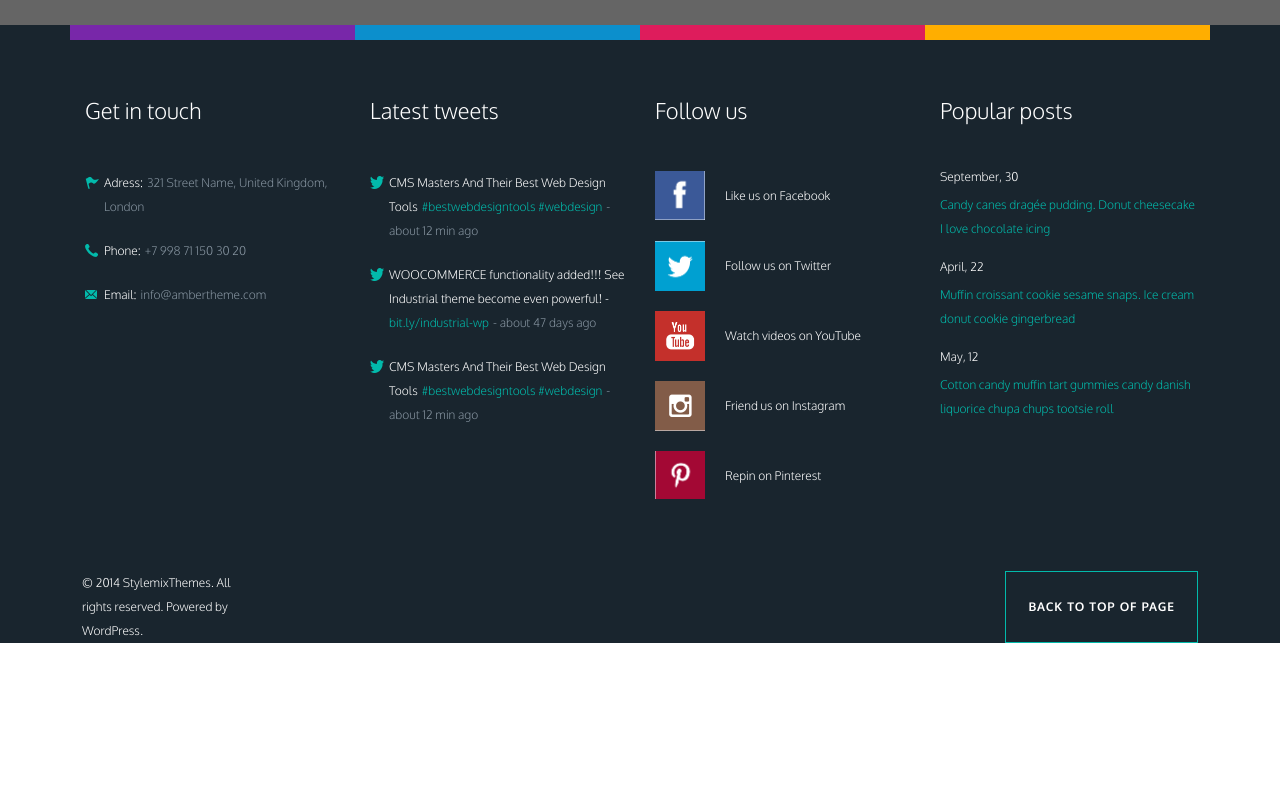
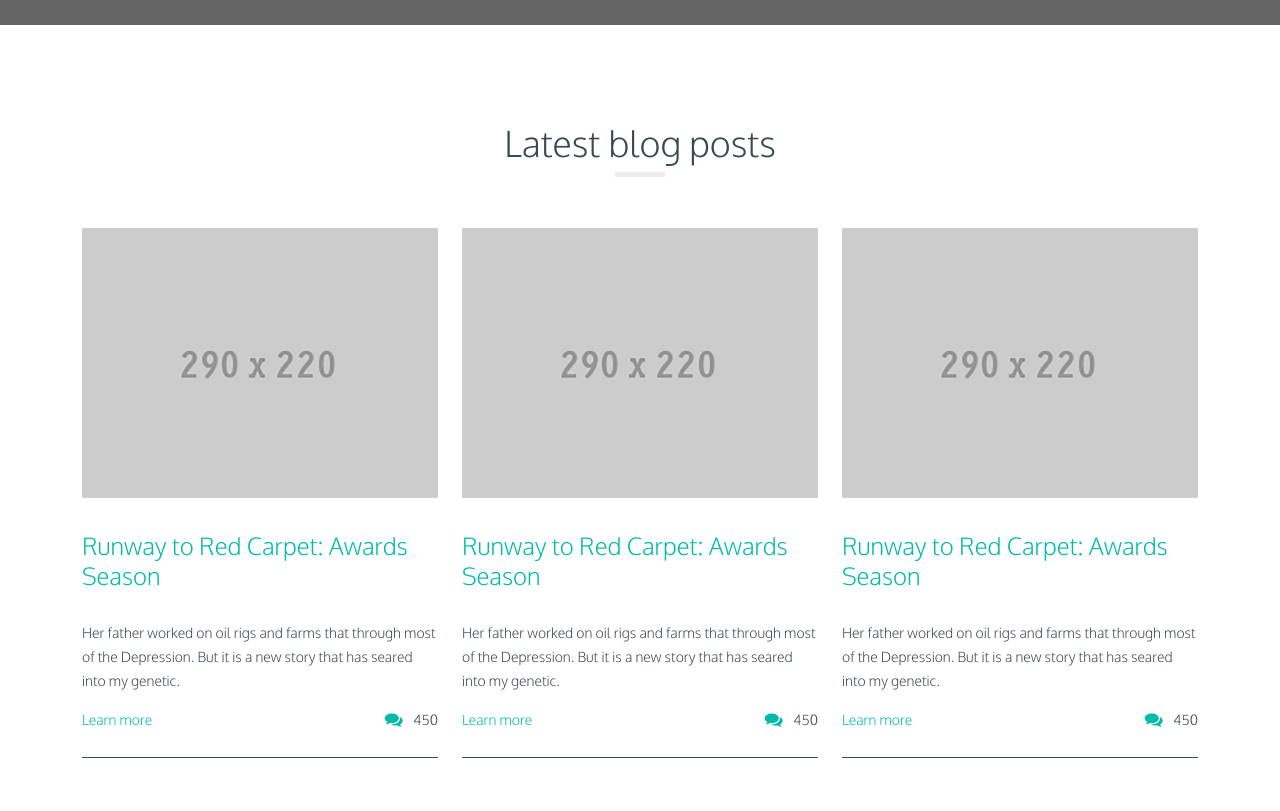
Before and after one commit to oTyshchenko/HW9, a plain HTML site: page index.html in a window 1280 px wide. Shown: the part 3140-3951 px from the top of the page. Before the commit the page ends 3783 px from the top, so only its background shows below. Drawn offline with nearby package versions, Linux system fonts and the light colour scheme; grey boxes are pictures that could not be loaded.

Commit message:
add blog section

```diff
--- a/index.html
+++ b/index.html
@@ -274,6 +274,54 @@
             <p class="quotes-section-description">— Moby-Dick, Herman Melville.</p>
         </div>
     </section>
+    <section class="blog-section section">
+        <div class="container">
+            <h3 class="section-title">Latest blog posts</h3>
+            <ul class="row">
+                <li class="col-12 col-md-6 col-lg-4">
+                    <figure class="blogCard">
+                        <div class="blogCard-img-box">
+                            <img class="blogCard-img" src="img/blog.png" alt="blog" />
+                        </div>
+                        <h4 class="second-section-title second-section-title-blue blogCard-title">Runway to Red Carpet: Awards Season</h4>
+                        <p class="second-section-description blogCard-description">Her father worked on oil rigs and farms that through most of the Depression. But it is a new story that has seared into my genetic.</p>
+                        <div class="blogCard-coment-box">
+                            <a class="blogCard-coment-box-link">Learn more</a>
+                            <p class="blogCard-coment-box-coment-counter">450</p>
+                        </div>
+                    </figure>
+                </li>
+                <li class="col-12 col-md-6 col-lg-4">
+                    <figure class="blogCard">
+                        <div class="blogCard-img-box">
+                            <img class="blogCard-img" src="img/blog.png" alt="blog" />
+                        </div>
+                        <h4 class="second-section-title second-section-title-blue blogCard-title">Runway to Red Carpet: Awards Season</h4>
+                        <p class="second-section-description blogCard-description">Her father worked on oil rigs and farms that through most of the Depression. But it is a new story that has seared into my genetic.</p>
+                        <div class="blogCard-coment-box">
+                            <a class="blogCard-coment-box-link">Learn more</a>
+                            <p class="blogCard-coment-box-coment-counter">450</p>
+                        </div>
+                    </figure>
+                </li>
+                <li class="col-12 col-md-6 col-lg-4">
+                    <figure class="blogCard">
+                        <div class="blogCard-img-box">
+                            <img class="blogCard-img" src="img/blog.png" alt="blog" />
+                        </div>
+                        <h4 class="second-section-title second-section-title-blue blogCard-title">Runway to Red Carpet: Awards Season</h4>
+                        <p class="second-section-description blogCard-description">Her father worked on oil rigs and farms that through most of the Depression. But it is a new story that has seared into my genetic.</p>
+                        <div class="blogCard-coment-box">
+                            <a class="blogCard-coment-box-link">Learn more</a>
+                            <p class="blogCard-coment-box-coment-counter">450</p>
+                        </div>
+                    </figure>
+                </li>
+            </ul>
+
+        </div>
+
+    </section>
     <footer class="main-footer">
         <div class="container">
             <div class="footer-top">
--- /dev/null
+++ b/style/scss/_blog.scss
@@ -0,0 +1,9 @@
+.blog-section {
+	padding-bottom: 0px;
+}
+
+@media (min-width: $lg) {
+	.blog-section {
+		padding-bottom: 50px;
+	}
+}
--- a/style/scss/_components.scss
+++ b/style/scss/_components.scss
@@ -181,3 +181,50 @@
         }
     }
 }
+
+.blogCard {
+    margin-bottom: 50px;
+    padding: 0 0 30px;
+    border-bottom: 1px solid $firstColor;
+
+    .blogCard-img-box {
+        margin-bottom: 30px;
+
+        .blogCard-img {
+            width: 100%
+        }
+    }
+
+    .blogCard-title {
+        margin-bottom: 30px;
+    }
+
+    .blogCard-description {
+        margin-bottom: 20px;
+    }
+
+    .blogCard-coment-box {
+        display: flex;
+        justify-content: space-between;
+
+        .blogCard-coment-box-link {
+            font: 300 14px/1 $primaryFonts;
+            color: $secondColor;
+        }
+
+        .blogCard-coment-box-coment-counter {
+            display: flex;
+            font: 300 14px/1 $primaryFonts;
+            color: $firstColor;
+
+            &::before {
+                content: "";
+                display: flex;
+                margin-right: 10px;
+                width: 19px;
+                height: 14px;
+                background: url("../../img/coment.png") center/cover;
+            }
+        }
+    }
+}
--- a/style/scss/base/_common.scss
+++ b/style/scss/base/_common.scss
@@ -43,6 +43,10 @@
     &-black {
         color: $fifthColor;
     }
+
+    &-blue {
+        color: $secondColor;
+    }
 }
 
 .section-description {
@@ -61,6 +65,7 @@
 .second-section-description {
     font: 300 14px/1.71 $primaryFonts;
     color: $firstColor;
+
 }
 
 
--- a/style/scss/main.scss
+++ b/style/scss/main.scss
@@ -11,5 +11,6 @@
 @import "wordpress.scss";
 @import "superb.scss";
 @import "quote.scss";
+@import "blog.scss";
 @import "components.scss";
 @import "footer.scss";
```
Also changed, not shown: img/blog.png (added), img/coment.png (added), style/css/style.css, 1 other file.
